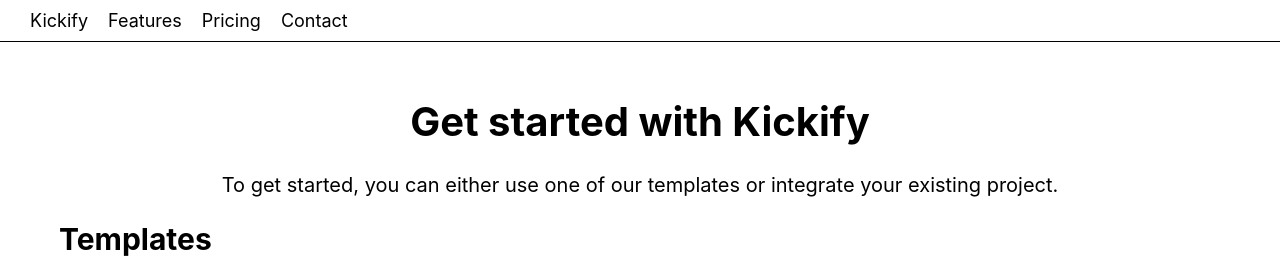
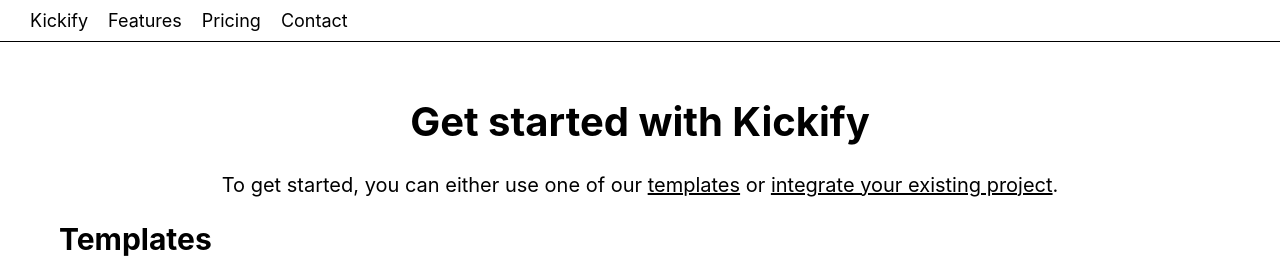
Before and after one commit to Bettelstab/kickify-io, a Next.js app: page /get-started in a window 1280 px wide. Shown: the top 263 px of the page. Built offline with nearby package versions, Linux system fonts and the light colour scheme.

Commit message:
Underline links

```diff
--- a/pages/get-started/Tab.module.css
+++ b/pages/get-started/Tab.module.css
@@ -1,3 +1,7 @@
+.tab:not(.activeTab) {
+  text-decoration: none;
+}
+
 .activeTab {
   text-decoration: underline;
 }
--- a/styles/globals.css
+++ b/styles/globals.css
@@ -32,7 +32,7 @@ body {
 
 a {
   color: inherit;
-  text-decoration: none;
+  text-decoration: underline;
 }
 
 * {
```
